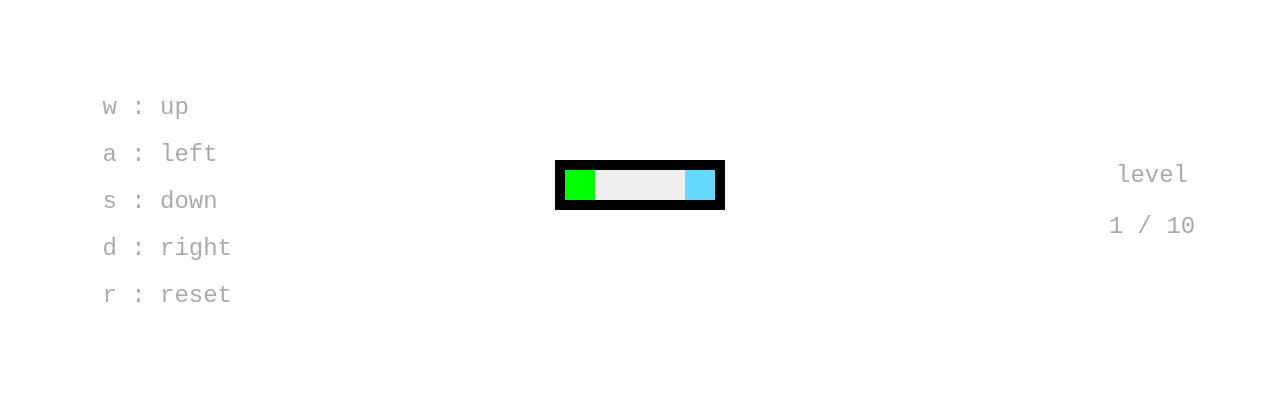
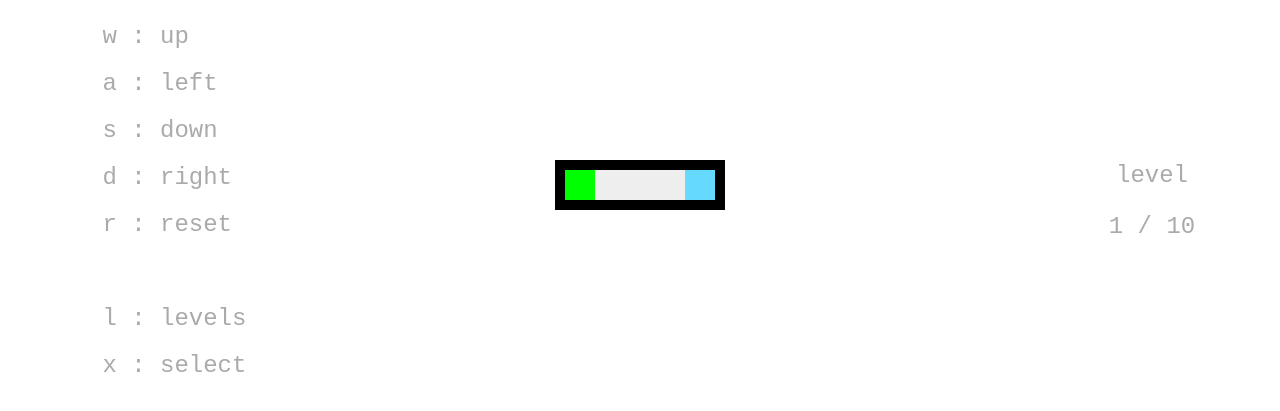
Before and after one commit to kbhadury/Fill, a plain HTML site: page index.html in a window 1280 px wide. Shown: the part 199-610 px from the top of the page. Drawn offline with Linux system fonts and the light colour scheme.

Commit message:
Added controls for level selection

```diff
--- a/index.html
+++ b/index.html
@@ -16,6 +16,9 @@
 			<div class='textbox'>s : down</div>
 			<div class='textbox'>d : right</div>
 			<div class='textbox'>r : reset</div>
+			<div class='textbox'>&nbsp</div>
+			<div class='textbox'>l : levels</div>
+			<div class='textbox'>x : select</div>
 		</div>
 	</div>
 
```
